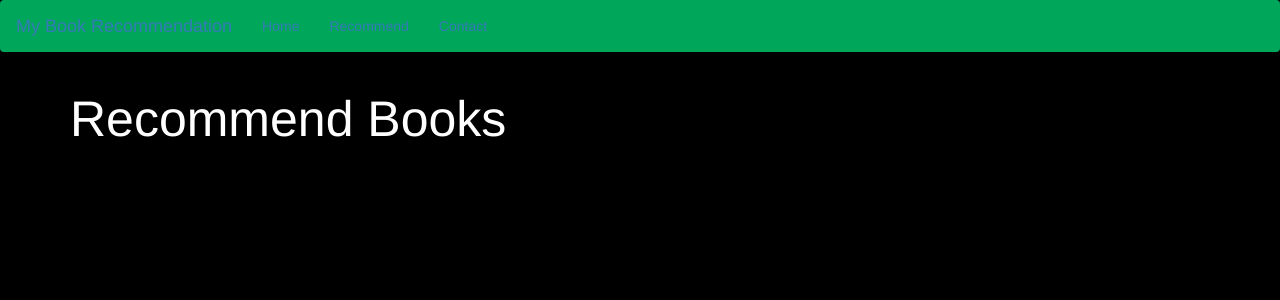
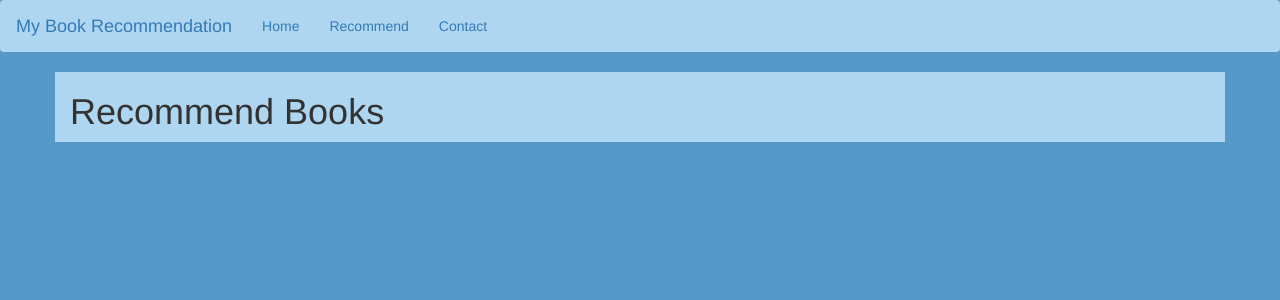
Before and after one commit to SubhrajeetGhose/Books-Recommendation-System, a Flask app: page / in a window 1280 px wide. Shown: the top 300 px of the page. Run offline with Flask 2, Linux system fonts and the light colour scheme; parts of the project's set-up code (start-up, migrations or seed data) failed here and were passed over.

Commit message:
make it better

```diff
--- a/app.py
+++ b/app.py
@@ -41,7 +41,7 @@
 
         data.append(item)
     ##return suggestions
-    print(data)
+    #print(data)
     return render_template('recommend.html',data=data)
 
 if __name__=='__main__':
--- a/templates/index.html
+++ b/templates/index.html
@@ -11,10 +11,19 @@
     .text-white{
         color:white
     }
+    .text-name{
+        color:black
+    }
+    .text-author{
+        color:white
+    }
+    .text-num{
+        color:black
+    }
 </style>
-<body style="background-color:black">
+<body style="background-color:#5499C7">
 
-    <nav class="navbar" style="background-color:#00a65a">
+    <nav class="navbar" style="background-color:#AED6F1">
         <a class="navbar-brand">My Book Recommendation</a>
         <ul class="nav navbar-nav">
             <li><a href="/">Home</a></li>
@@ -23,21 +32,21 @@
         </ul>
     </nav>
 
-    <div class="container">
-        <div class="row">
+    <div class="container" >
+        <div class="row" style="background-color:#AED6F1">
             <div class="col-md-12">
-                <h1 class="text-white" style="font-size:50px">Recommend Books</h1>
+                <h1 style="font-size:50px color:#E74C3C">Recommend Books</h1>
             </div>
 
             {% for i in range(book_name| length) %}
-                <div class="col-md-3" style="margin-top:30px">
+                <div class="col-md-3" style="margin-top:30px" >
                     <div class="card">
                         <div class="class-body">
                             <img class="card-img-top" src="{{image[i]}}">
-                            <h5 class="text-white">{{book_name[i]}}</h5>
+                            <h5 class="text-name">{{book_name[i]}}</h5>
                             <p class="text-white">{{author[i]}}</p>
-                            <p class="text-white">{{votes[i]}}</p>
-                            <p class="text-white">{{rating[i]}}</p>
+                            <p class="text-num">{{votes[i]}}</p>
+                            <p class="text-num">{{rating[i]}}</p>
                         </div>
                     </div>
                 </div>
```
Also changed, not shown: templates/recommend.html (+15 -4 lines), 1 other file.
